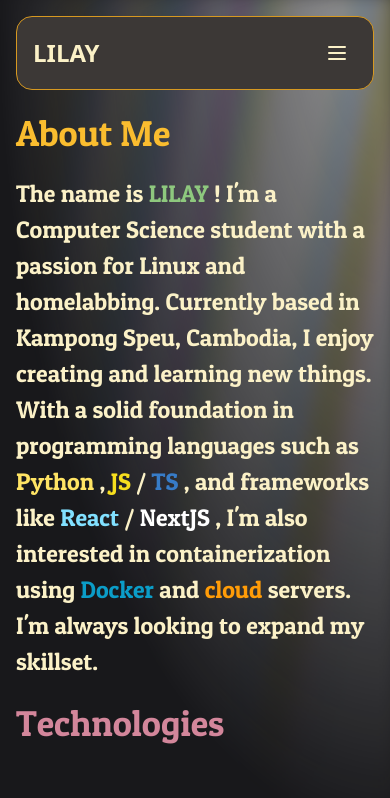
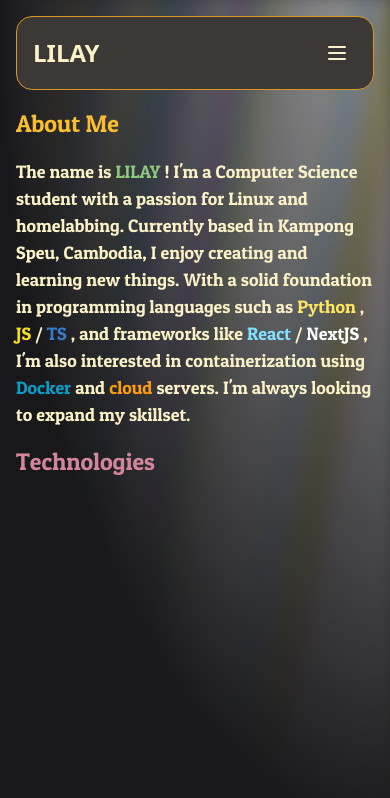
Before and after one commit to samithseu/portfolio, a Next.js app: page /about in a window 390 px wide. Shown: the top 798 px of the page. Built offline with nearby package versions, Linux system fonts and the light colour scheme.

Commit message:
add responsiveness to about page content

```diff
--- a/app/about/page.tsx
+++ b/app/about/page.tsx
@@ -8,10 +8,10 @@ export default function About() {
     <>
       <div className="mx-auto max-w-[1400px] flex flex-col gap-4 h-full md:flex-row">
         <div className="flex flex-col justify-start w-full pt-8 mb:w-2/6 sm:pl-10">
-          <h1 className="text-[#fabd2f] text-[36px] md:text-[32px] sm:text-[44px] font-patua_one">
+          <h1 className="text-[#fabd2f] text-[24px] md:text-[34px] sm:text-[28px] font-patua_one">
             About Me
           </h1>
-          <p className="text-[#fbf1c7] text-[24px] md:text-[22px] sm:text-[44px] font-patua_one pt-4">
+          <p className="text-[#fbf1c7] text-[18px] md:text-[24px] sm:text-[24px] font-patua_one pt-4">
             {greeting}
             <span className="text-[#8ec87e]">{name}</span>
             {blob0}
@@ -25,7 +25,7 @@ export default function About() {
             <span className="text-[#ff9c08]"> cloud </span>
             {blob2}
           </p>
-          <h1 className="text-[#d3869b] text-[36px] md:text-[32px] sm:text-[44px] font-patua_one pt-4">
+          <h1 className="text-[#d3869b] text-[24px] md:text-[34px] sm:text-[28px] font-patua_one pt-4">
             Technologies
           </h1>
         </div>
```
